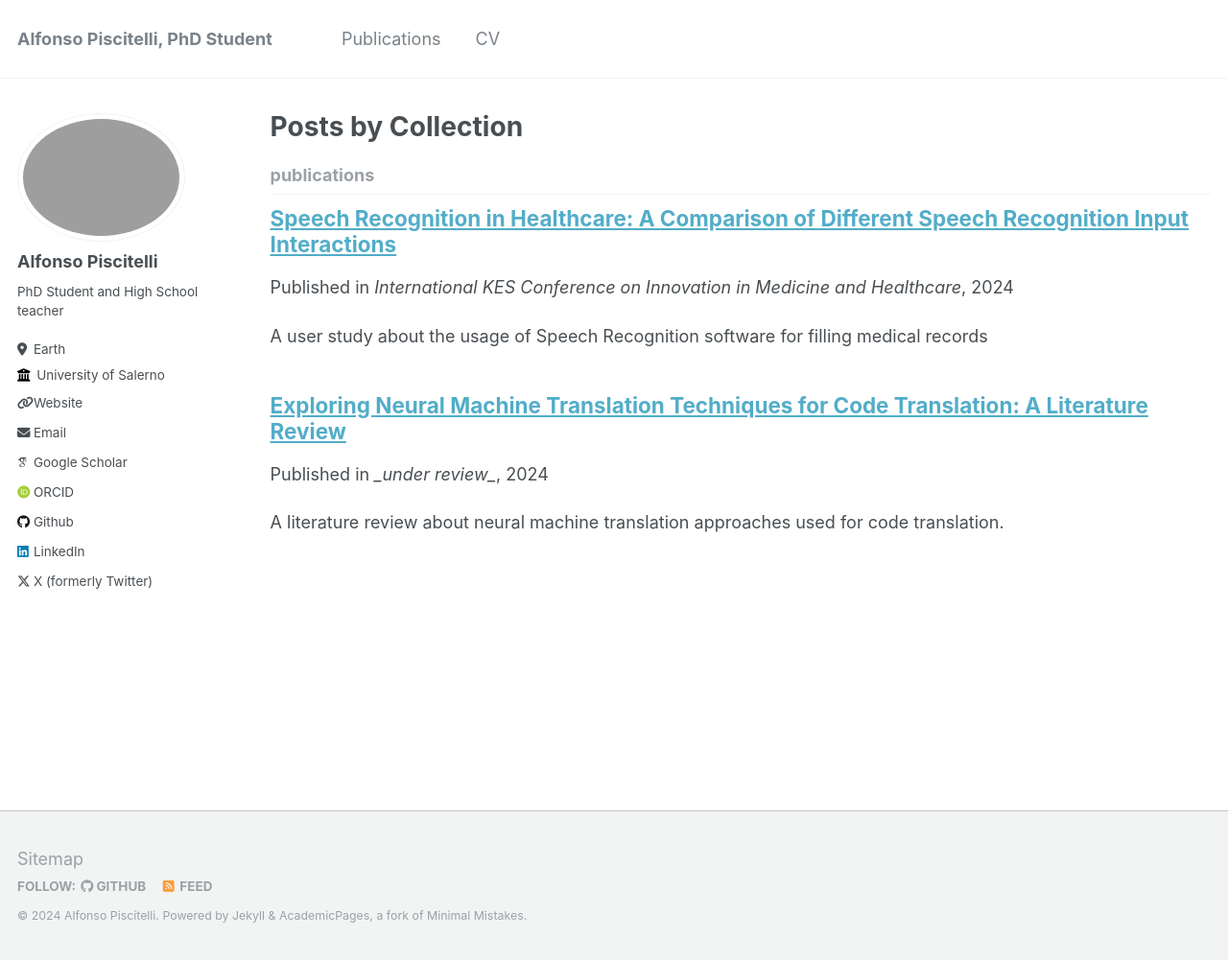
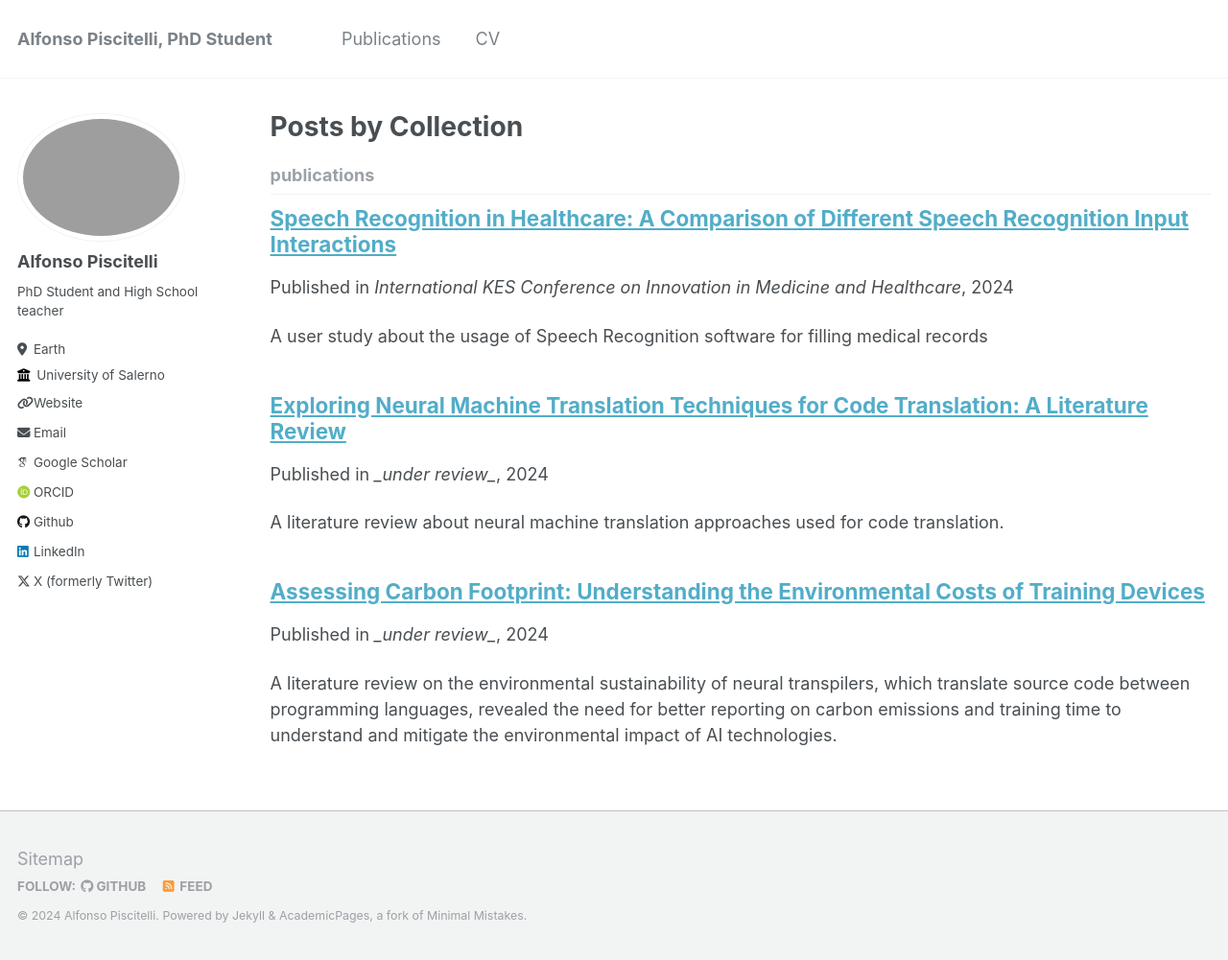
Before and after one commit to alfy91/alfy91.github.io, a Jekyll site: the page built from _pages/collection-archive.html, in a window 1280 px wide and 1001 px high. Shown: the whole window at 96% size. Built offline with Jekyll 4.4.1, drawn with Linux system fonts in a browser that asks for light colours; some web fonts are replaced.

Commit message:
may update

```diff
--- /dev/null
+++ b/_publications/2024-04-01-assessing-carbon-footprint-code-translation-3.md
@@ -0,0 +1,10 @@
+---
+title: "Assessing Carbon Footprint: Understanding the Environmental Costs of Training Devices"
+collection: 'under review'
+#permalink: /publication/2024-02-17-paper-title-number-4
+excerpt: 'A literature review on the environmental sustainability of neural transpilers, which translate source code between programming languages, revealed the need for better reporting on carbon emissions and training time to understand and mitigate the environmental impact of AI technologies.'
+date: 2024-04-01
+venue: '_under review_'
+#paperurl: 'http://academicpages.github.io/files/paper3.pdf'
+#citation: 'Your Name, You. (2024). &quot;Paper Title Number 3.&quot; <i>GitHub Journal of Bugs</i>. 1(3).'
+---
```
Also changed, not shown: _pages/about.md (+3 -1 lines), 1 other file.
